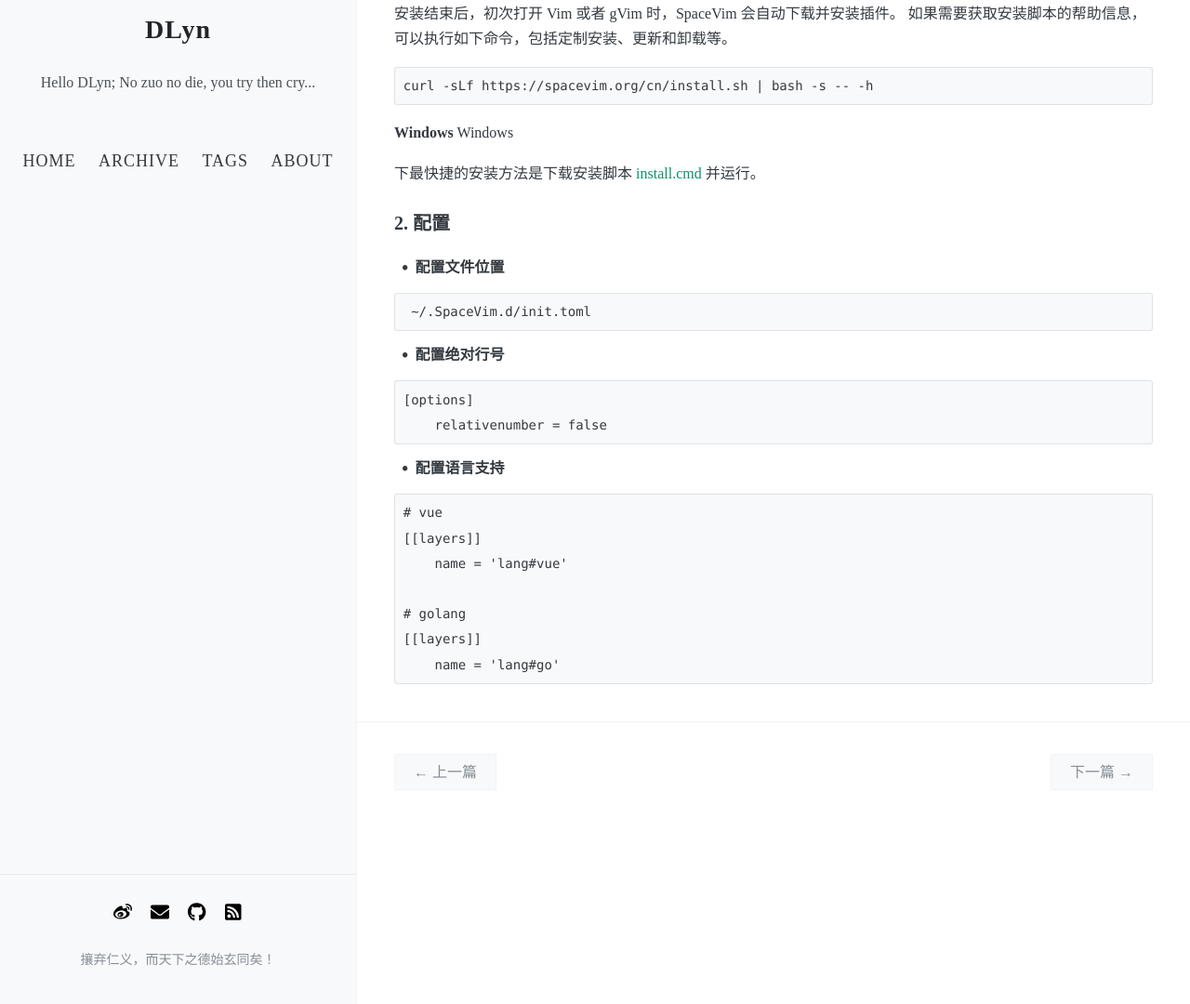
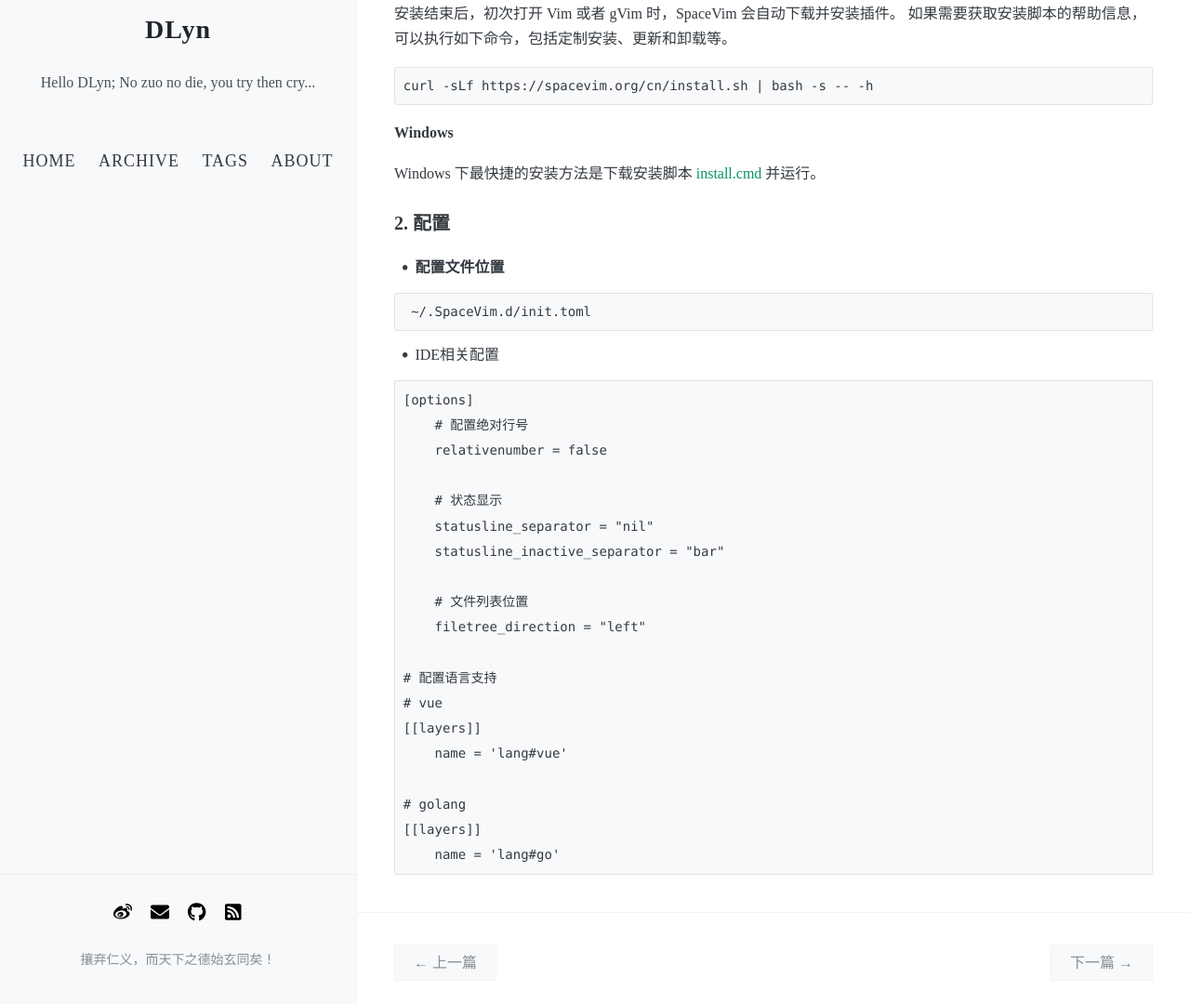
Before and after one commit to hellodlyn/hellodlyn.github.io, a Jekyll site: the page built from _posts/2019-07-11-spacevim-custom-config.md, in a window 1280 px wide and 1400 px high. Shown: the part 320-1400 px from the top of the window at 93% size. Built offline with Jekyll 4.4.1, drawn with Linux system fonts in a browser that asks for light colours; nearby versions of some CDN libraries.

Commit message:
更新文档显示；添加翻墙相关设置的笔记。

````diff
--- a/_posts/2019-07-11-spacevim-custom-config.md
+++ b/_posts/2019-07-11-spacevim-custom-config.md
@@ -19,9 +19,8 @@ curl -sLf https://spacevim.org/cn/install.sh | bash
 curl -sLf https://spacevim.org/cn/install.sh | bash -s -- -h
 ```
 **Windows**
-Windows
 
-下最快捷的安装方法是下载安装脚本 [install.cmd](https://spacevim.org/cn/install.cmd) 并运行。
+Windows 下最快捷的安装方法是下载安装脚本 [install.cmd](https://spacevim.org/cn/install.cmd) 并运行。
 
 ### 2. 配置
 - **配置文件位置**
@@ -29,15 +28,21 @@ Windows
 ```
  ~/.SpaceVim.d/init.toml
 ```
-- **配置绝对行号**
+- IDE相关配置
 
 ```
 [options]
+    # 配置绝对行号
     relativenumber = false
-```
-- **配置语言支持**
 
-```
+    # 状态显示
+    statusline_separator = "nil"
+    statusline_inactive_separator = "bar"
+
+    # 文件列表位置
+    filetree_direction = "left"
+
+# 配置语言支持
 # vue
 [[layers]]
     name = 'lang#vue'
````
Also changed, not shown: _posts/2019-07-11-windows10-purchase-by-script.md (+4 -4 lines), _posts/2019-08-08-linux-env-config.md (+5 -0 lines), _posts/2019-09-04-break-the-wall-for-dev.md (added, +48 -0 lines).
